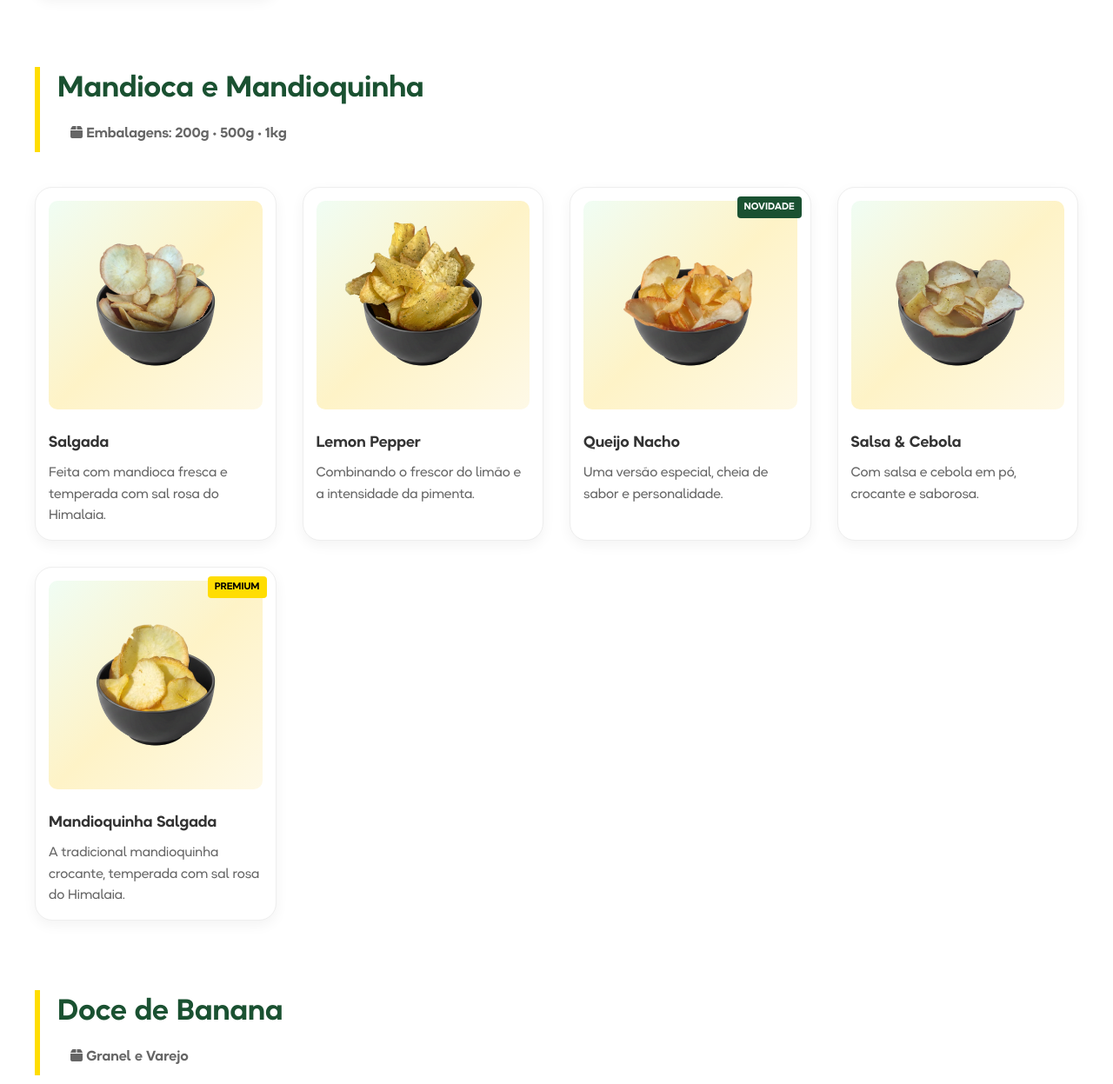
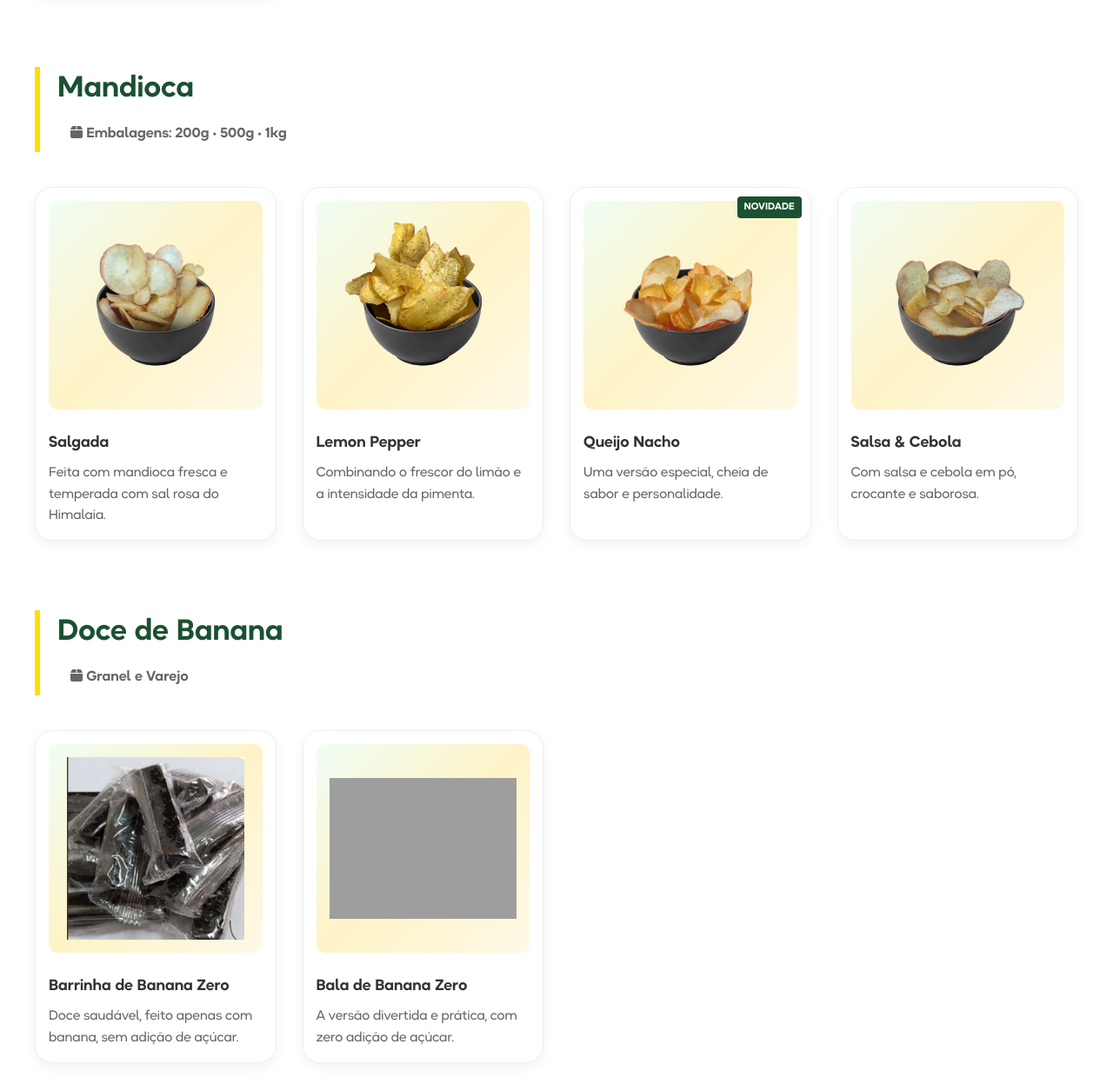
Before and after one commit to maria-rodrigues42/chips-ouro-verde-landingpage, a plain HTML site: page pages/catalogo.html in a window 1280 px wide. Shown: the part 4193-5440 px from the top of the page at 87% size. Drawn offline with Linux system fonts and the light colour scheme; grey boxes are pictures that could not be loaded.

Commit message:
Update catalogo.html
remocao da mandioquinha

```diff
--- a/pages/catalogo.html
+++ b/pages/catalogo.html
@@ -197,7 +197,7 @@
 
         <section id="raizes" class="product-category">
             <div class="cat-header">
-                <h2>Mandioca e Mandioquinha</h2>
+                <h2>Mandioca</h2>
                 <span class="pack-size"><i class="fas fa-box"></i> Embalagens: 200g • 500g • 1kg</span>
             </div>
             <div class="product-grid">
@@ -221,12 +221,6 @@
                     <img src="../images/produtos/chips-mandioca-salsa-cebola.png" alt="Salsa e Cebola" class="prod-img">
                     <h3>Salsa & Cebola</h3>
                     <p>Com salsa e cebola em pó, crocante e saborosa.</p>
-                </div>
-                <div class="prod-card">
-                    <span class="badge campeao">Premium</span>
-                    <img src="../images/produtos/chips-mandioquinha-salgada.png" alt="Mandioquinha" class="prod-img">
-                    <h3>Mandioquinha Salgada</h3>
-                    <p>A tradicional mandioquinha crocante, temperada com sal rosa do Himalaia.</p>
                 </div>
             </div>
         </section>
```
